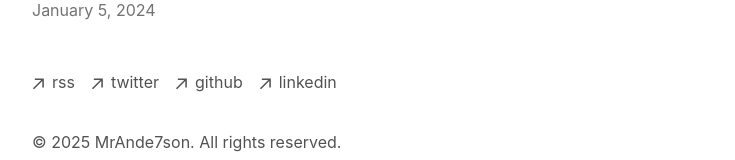
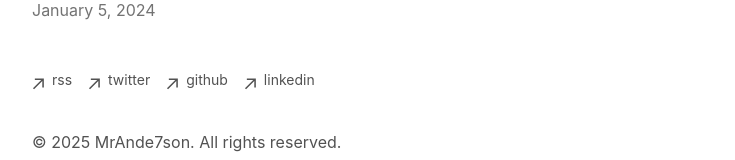
Before and after one commit to MrAnde7son/mrande7son-portfolio, a Next.js app: page / in a window 1280 px wide. Shown: the part 1842-2002 px from the top of the page, without its empty margins (272-1007 px from the left). Built offline with nearby package versions, Linux system fonts and the light colour scheme.

Commit message:
fix: use tailwind text-sm for footer

```diff
--- a/app/components/footer.tsx
+++ b/app/components/footer.tsx
@@ -18,7 +18,7 @@
 export default function Footer() {
   return (
     <footer className="mb-16">
-      <ul className="font-sm mt-8 flex flex-col space-x-0 space-y-2 text-neutral-600 md:flex-row md:space-x-4 md:space-y-0 dark:text-neutral-300">
+      <ul className="text-sm mt-8 flex flex-col space-x-0 space-y-2 text-neutral-600 md:flex-row md:space-x-4 md:space-y-0 dark:text-neutral-300">
         <li>
           <a
             className="flex items-center transition-all hover:text-neutral-800 dark:hover:text-neutral-100"
```
